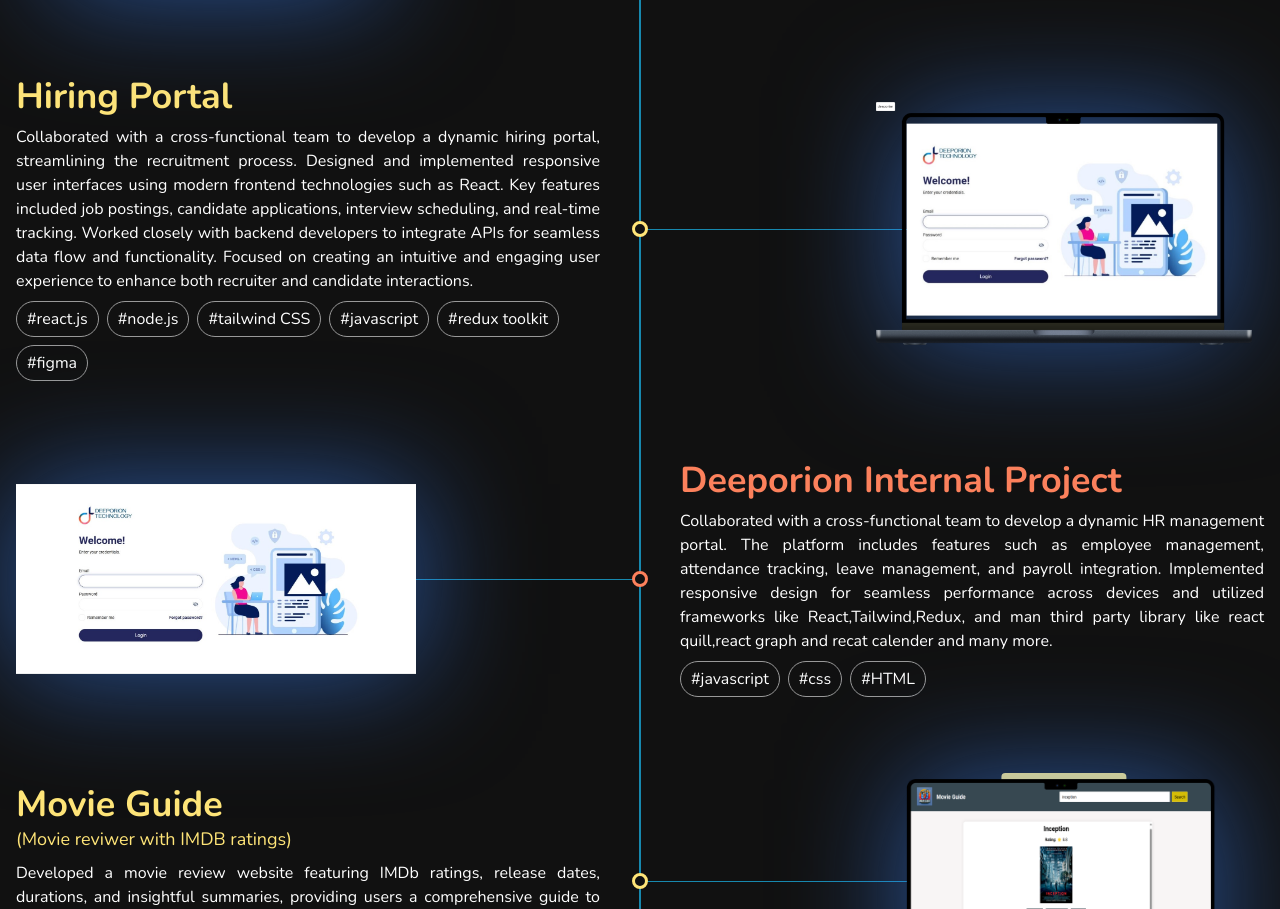
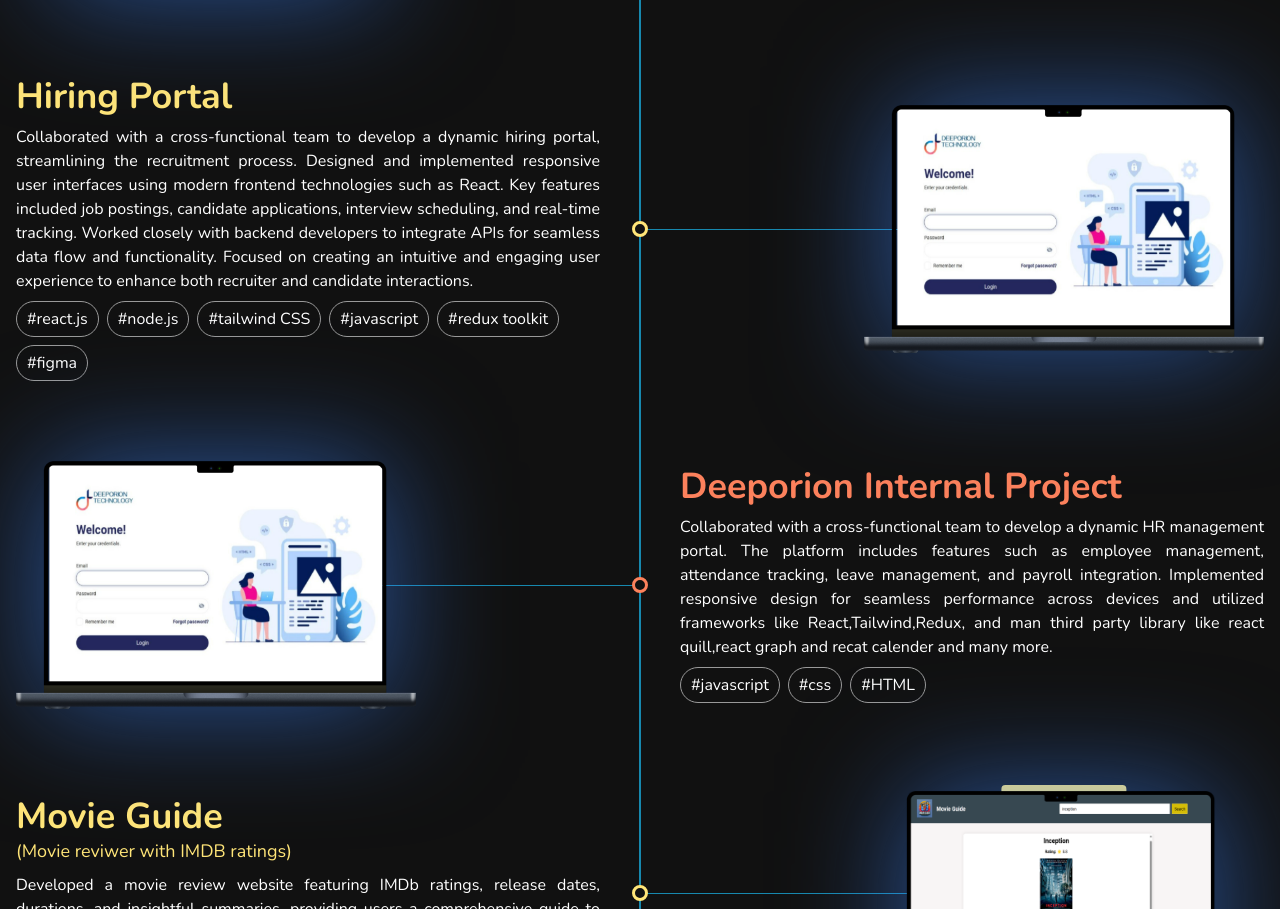
Before and after one commit to LalitLalwani01/my_portfolio, a website: page index.html in a window 1280 px wide. Shown: the part 1210-2119 px from the top of the page. Drawn offline with nearby package versions, Linux system fonts and the light colour scheme; animation ran at ten frames a second; a script that the page names is missing.

Commit message:
Update index.html

```diff
--- a/index.html
+++ b/index.html
@@ -424,7 +424,7 @@
           >
             <img
               class="max-w-[400px] w-full relative z-10 drop-shadow-[0_0px_60px_rgba(59,130,246,0.6)]"
-              src="./deeporian.png"
+              src="./untitled-1.png"
               alt=""
             />
             <span
@@ -472,7 +472,7 @@
           >
             <img
               class="max-w-[400px] w-full mr-auto relative z-10 drop-shadow-[0_0px_60px_rgba(59,130,246,0.6)]"
-              src="./assets/images/deeporion_technology.jpg"
+              src="./untitled-1.png"
               alt=""
             />
             <span
```
